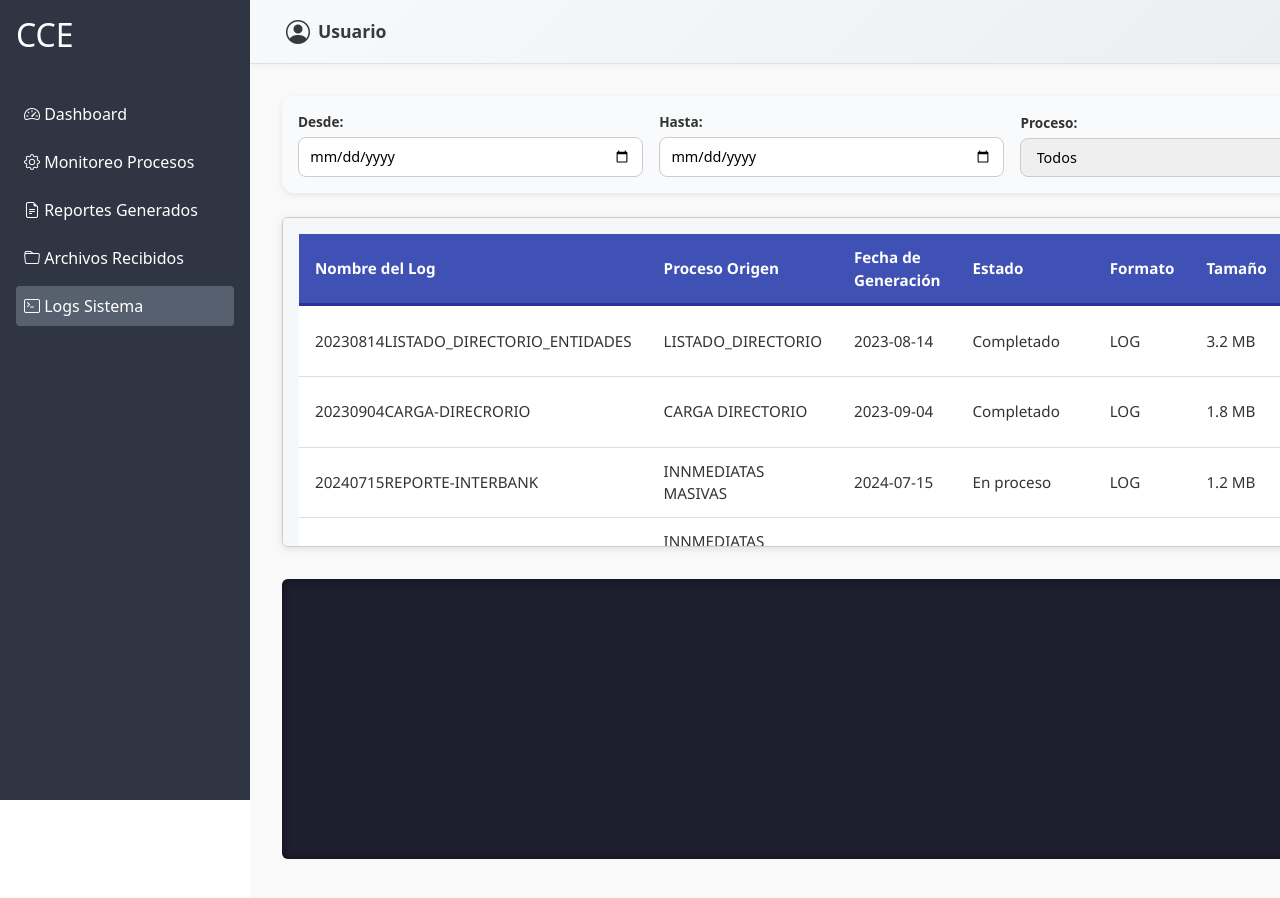
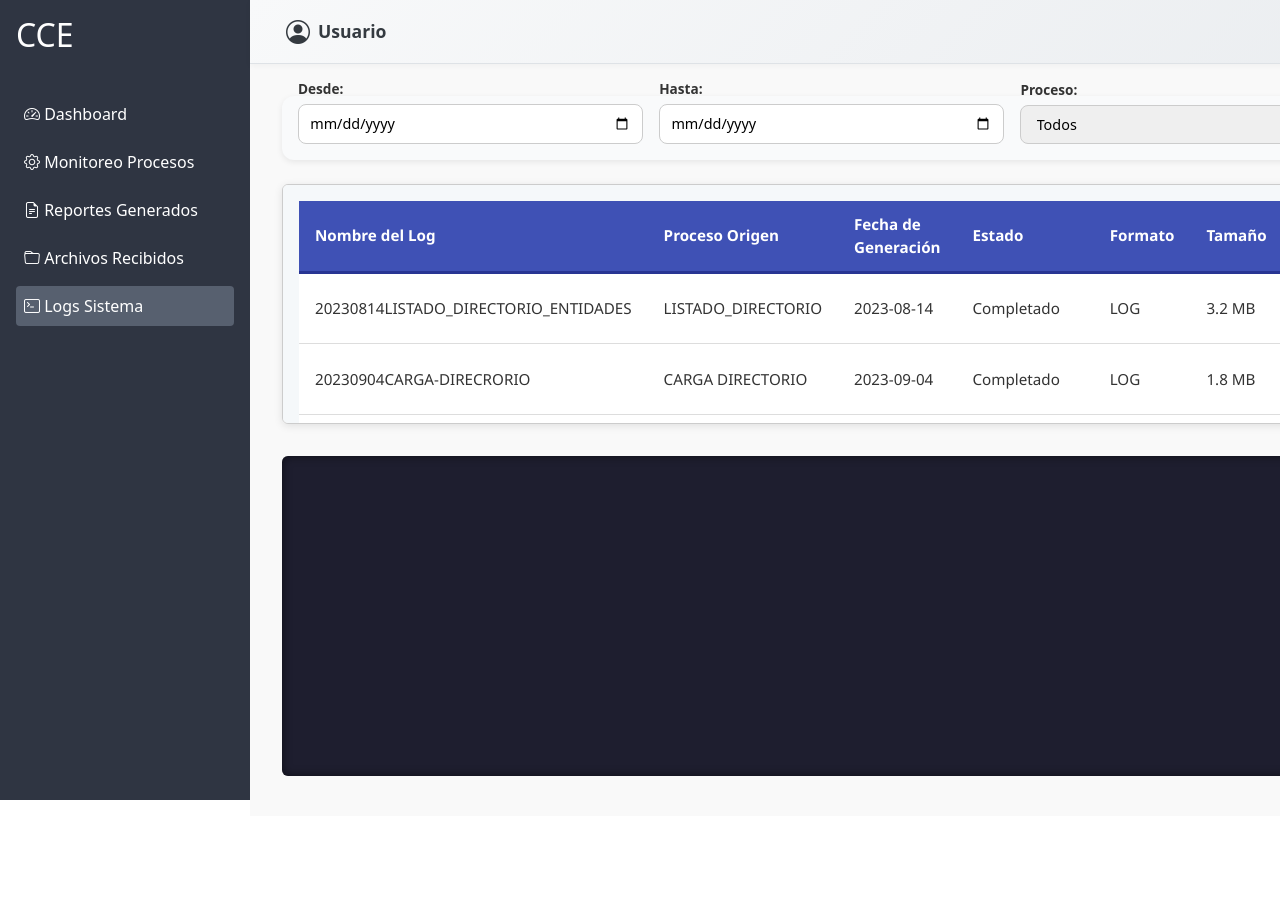
Before and after one commit to PieroEsp08/cce_monitoreo, an Angular app: page /logs in a window 1280 px wide. Shown: the top 898 px of the page. After the commit the page ends 816 px from the top, so only its background shows below. Built offline with nearby package versions, Linux system fonts and the light colour scheme.

Commit message:
alturas elementos

```diff
--- a/src/app/pages/dashboard/dashboard-logs/dashboard-logs.component.css
+++ b/src/app/pages/dashboard/dashboard-logs/dashboard-logs.component.css
@@ -4,6 +4,7 @@
   border-radius: 8px;
   overflow-x: auto;
   box-shadow: 0 2px 8px rgba(0,0,0,0.1);
+  height: 30vh;
 }
 
 .report-table {
@@ -55,7 +56,7 @@
   font-size: 0.9rem;
   padding: 1rem;
   border-radius: 6px;
-  height: 35vh;
+  height: 40vh;
   overflow-y: auto;  /* Scroll vertical aquí */
   box-shadow: inset 0 0 10px #0008;
   white-space: pre-wrap;
@@ -83,6 +84,7 @@
   border-radius: 12px;
   box-shadow: 0px 2px 6px rgba(0,0,0,0.08);
   width: 100%;
+  height: 8vh;
 }
 
 .filter-item {
```
